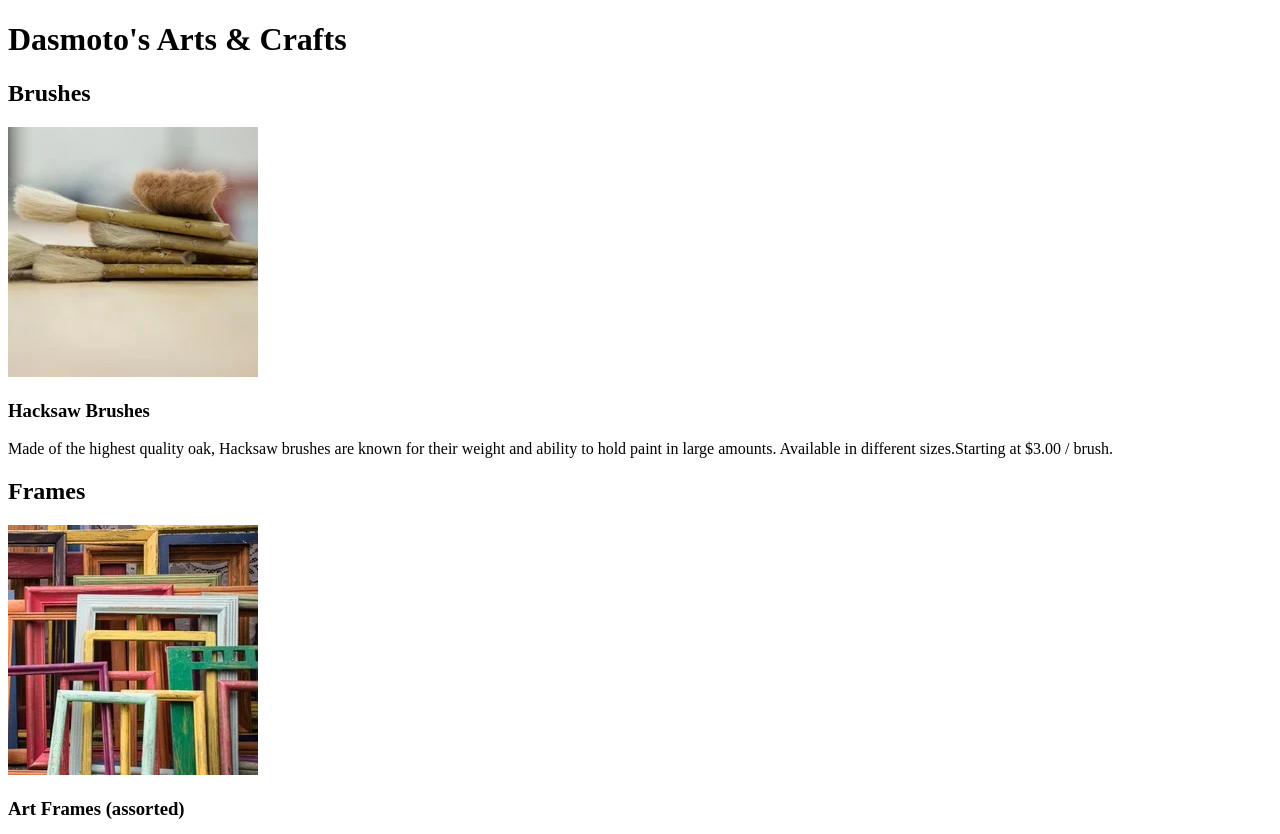
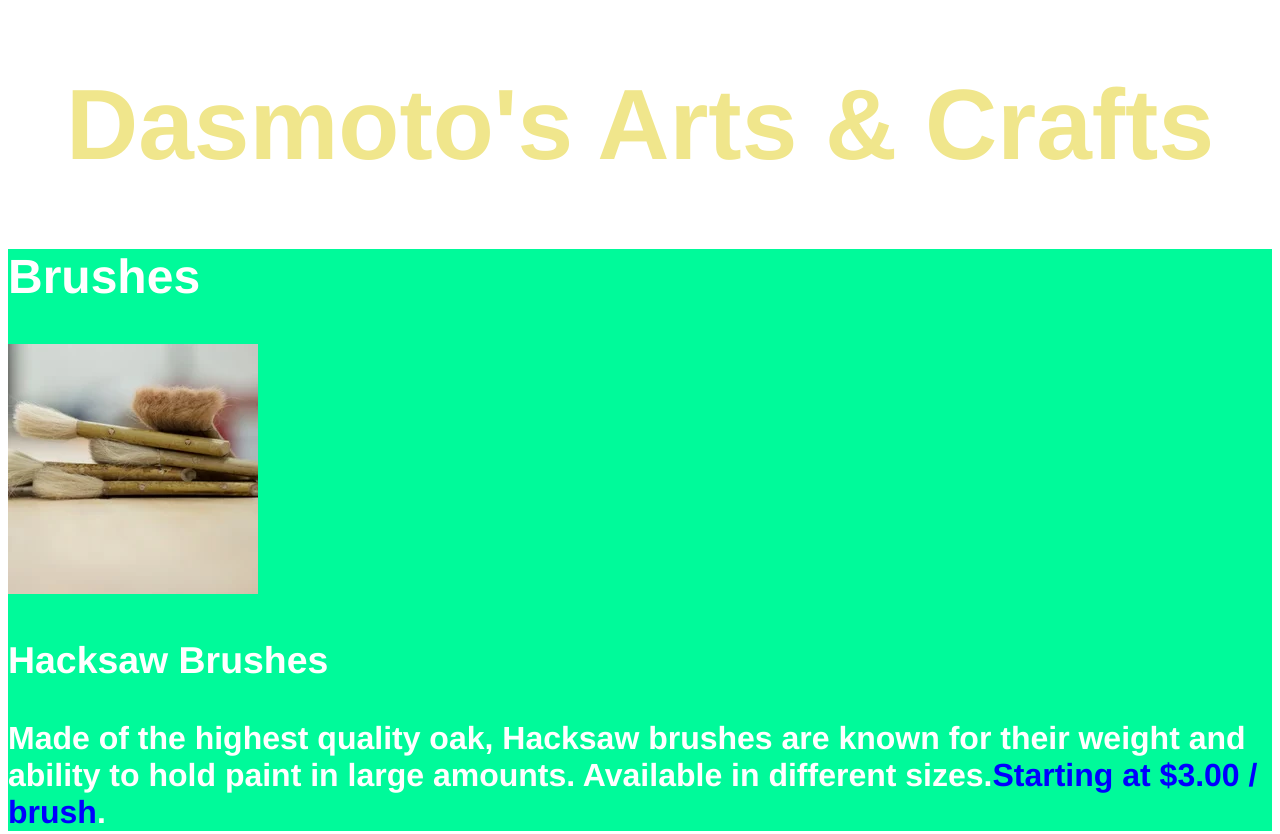
Before and after one commit to Ernesto-Estrada/dasmoto-web, a plain HTML site: page index.html in a window 1280 px wide. Shown: the top 834 px of the page. Drawn offline with Linux system fonts and the light colour scheme.

Commit message:
Add style

```diff
--- a/index.html
+++ b/index.html
@@ -5,6 +5,7 @@
         <meta http-equiv="X-UA-Compatible" content="IE=edge">
         <meta name="viewport" content="width=device-width, initial-scale=1.0">
         <title>Document</title>
+        <link rel="stylesheet" href="./resources/css/style.css" type="text/css">
     </head>
     <body>
         <header>
--- a/resources/css/style.css
+++ b/resources/css/style.css
@@ -0,0 +1,32 @@
+.web-title {
+    font-family: Helvetica;
+    font-size: 100px;
+    font-weight: bold;
+    color: khaki;
+    text-align: center;
+}
+
+.section {
+    font-family: Helvetica;
+    font-size: 32px;
+    font-weight: bold;
+    color: white;
+}
+
+.price {
+    font-family: Helvetica;
+    font-weight: bold;
+    color: blue;
+}
+
+.mediumgreen {
+    background-color: mediumspringgreen;
+}
+
+.lightcoral {
+    background-color: lightcoral;
+}
+
+.skyblue {
+    background-color: skyblue;
+}
```
